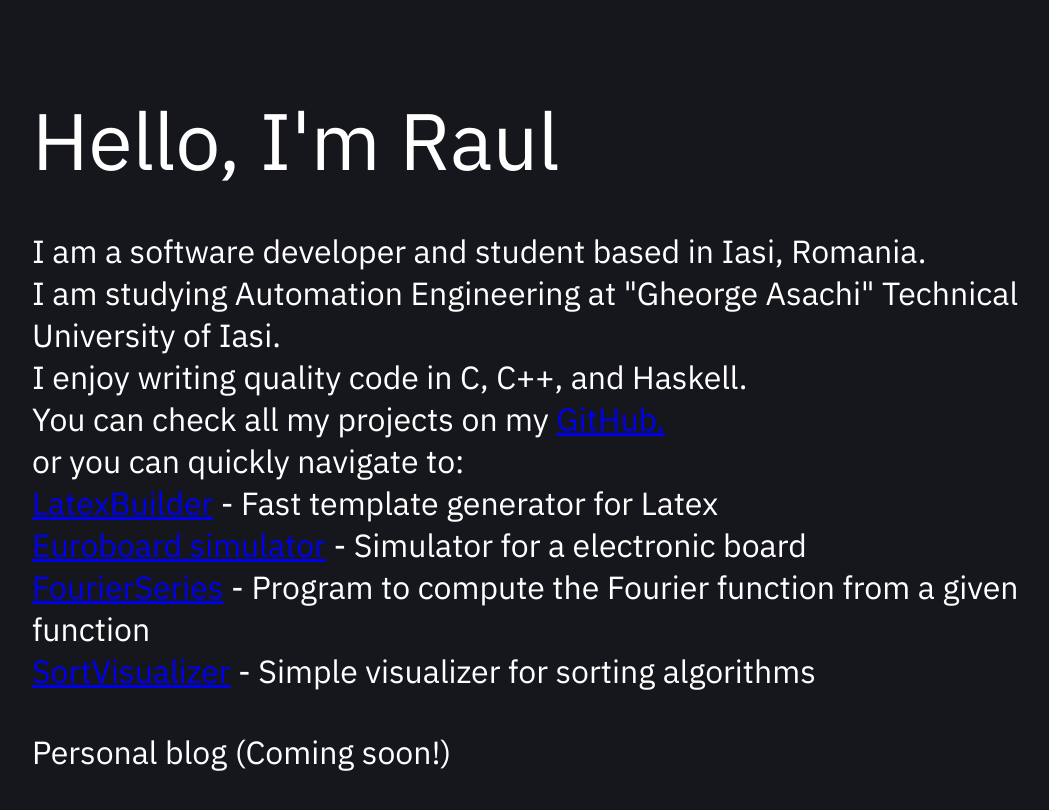
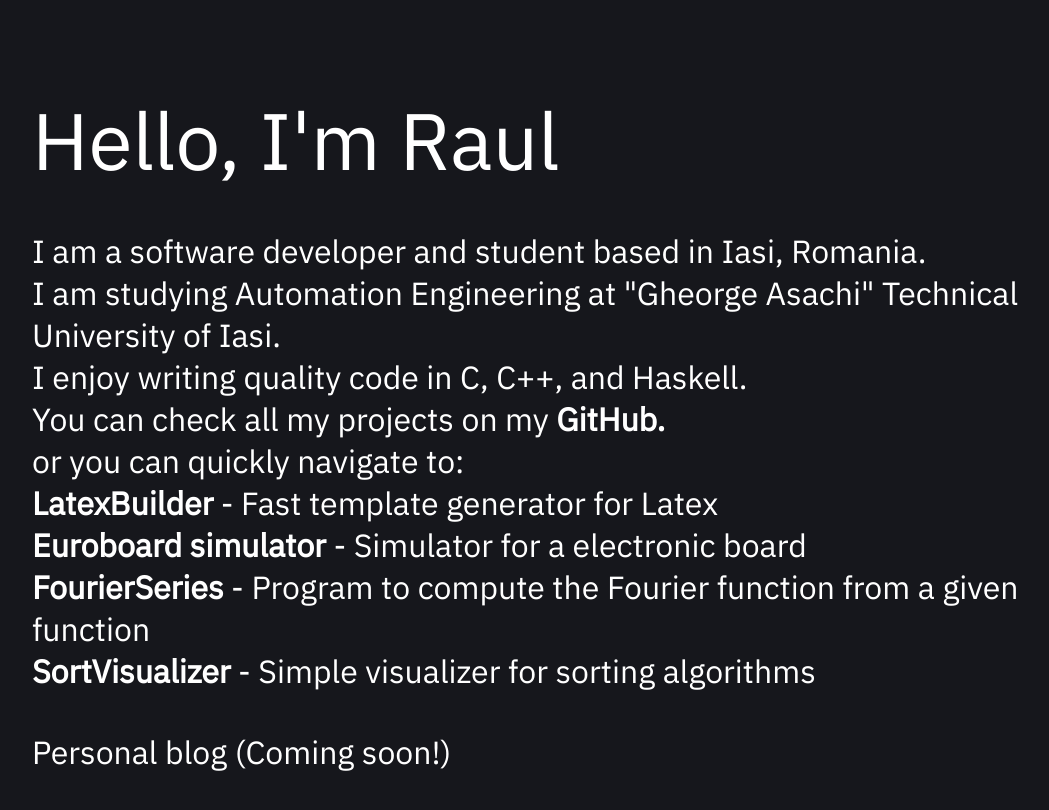
Before and after one commit to RaulIgna/RaulIgna.github.io, a plain HTML site: page index.html in a window 1280 px wide. Shown: the whole page, without its empty margins (136-1185 px from the left). Drawn offline with Linux system fonts and the light colour scheme.

Commit message:
Changed <a>

```diff
--- a/style.css
+++ b/style.css
@@ -28,3 +28,18 @@ body {
     margin:0;
     width:100%
 }
+
+.subtitle > a {
+    font-weight: bold;
+    color: white;
+    text-decoration: none;
+}
+
+.subtitle > a:hover {
+    text-decoration: underline;
+}
+
+.subtitle > a:visited {
+    color: white;
+    text-decoration: none;
+}
```
